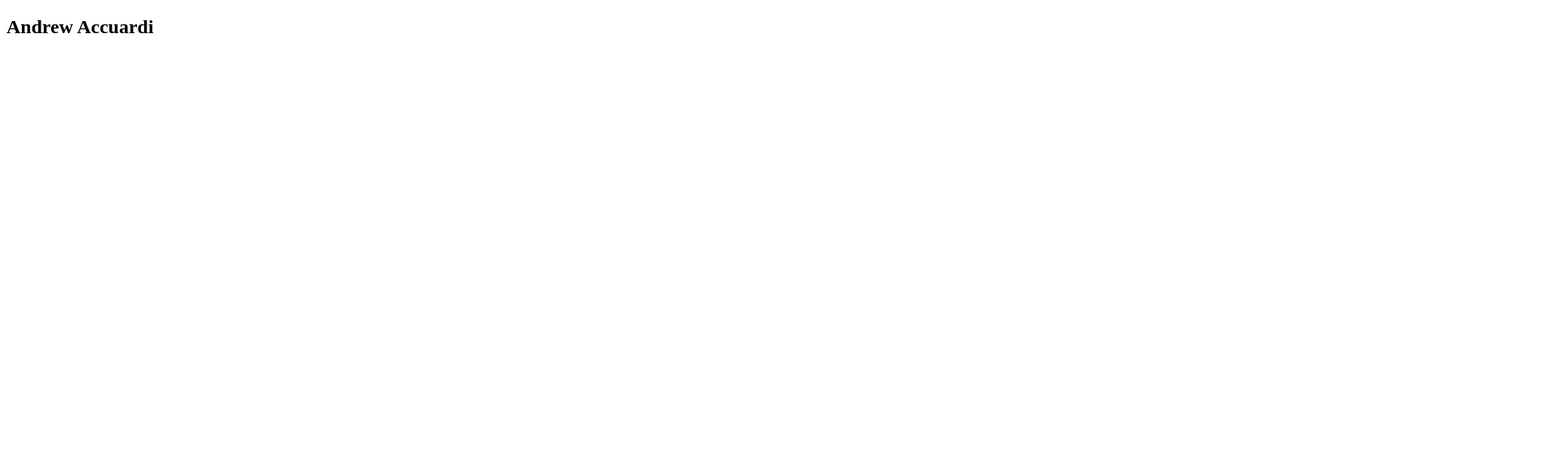
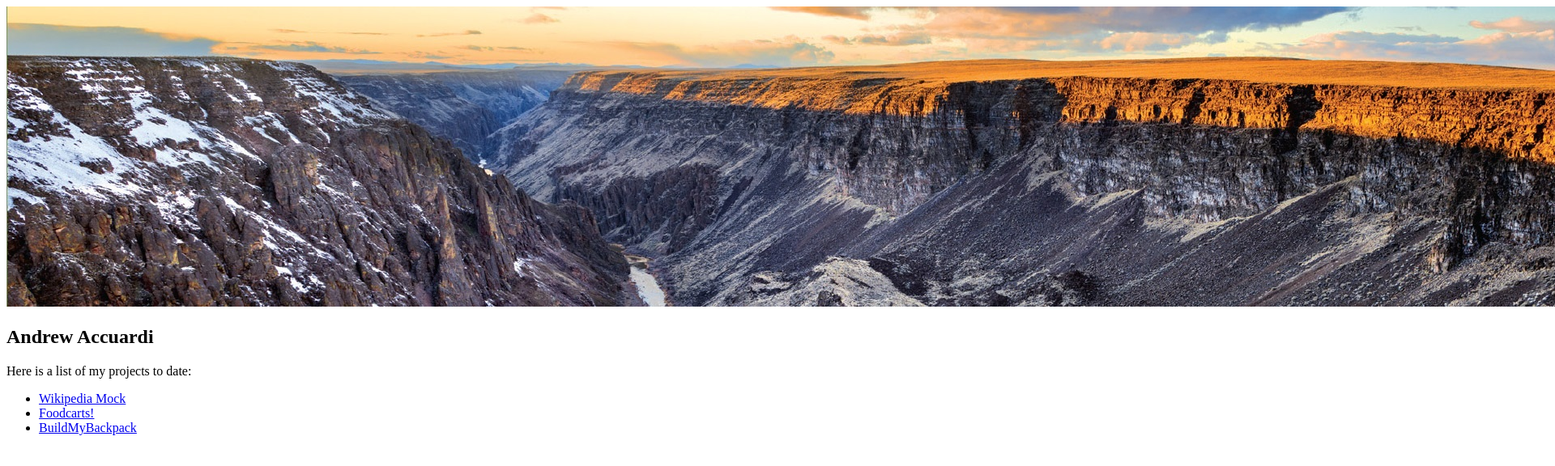
Before and after one commit to Medicciardi/codereview, a plain HTML site: page index.html in a window 1280 px wide. Shown: the top 576 px of the page at 81% size, 1920 px wide, since content can reach past the window. Drawn offline with Linux system fonts and the light colour scheme.

Commit message:
Add an unordered list with projects and links.

```diff
--- a/index.html
+++ b/index.html
@@ -1,7 +1,18 @@
 <!DOCTYPE html>
 <html>
   <head>
+    <img src="img/owyhee-background.jpg">
+    <title>Code Review Project</title>
     <h2>Andrew Accuardi</h2>
   </head>
+  <body>
+    <p>Here is a list of my projects to date:</p>
+      <ul>
+        <li><a href="https://medicciardi.github.io/wikipediamock/">Wikipedia Mock</a></li>
+        <li><a href="https://medicciardi.github.io/foodcarts/">Foodcarts!</a></li>
+        <li><a href="https://medicciardi.github.io/buildmybackpack/">BuildMyBackpack</a></li>
+      </ul>
+
+  </body>
 
 </html>
```
Also changed, not shown: img/owyhee-background.jpg (added), 2 other files.
